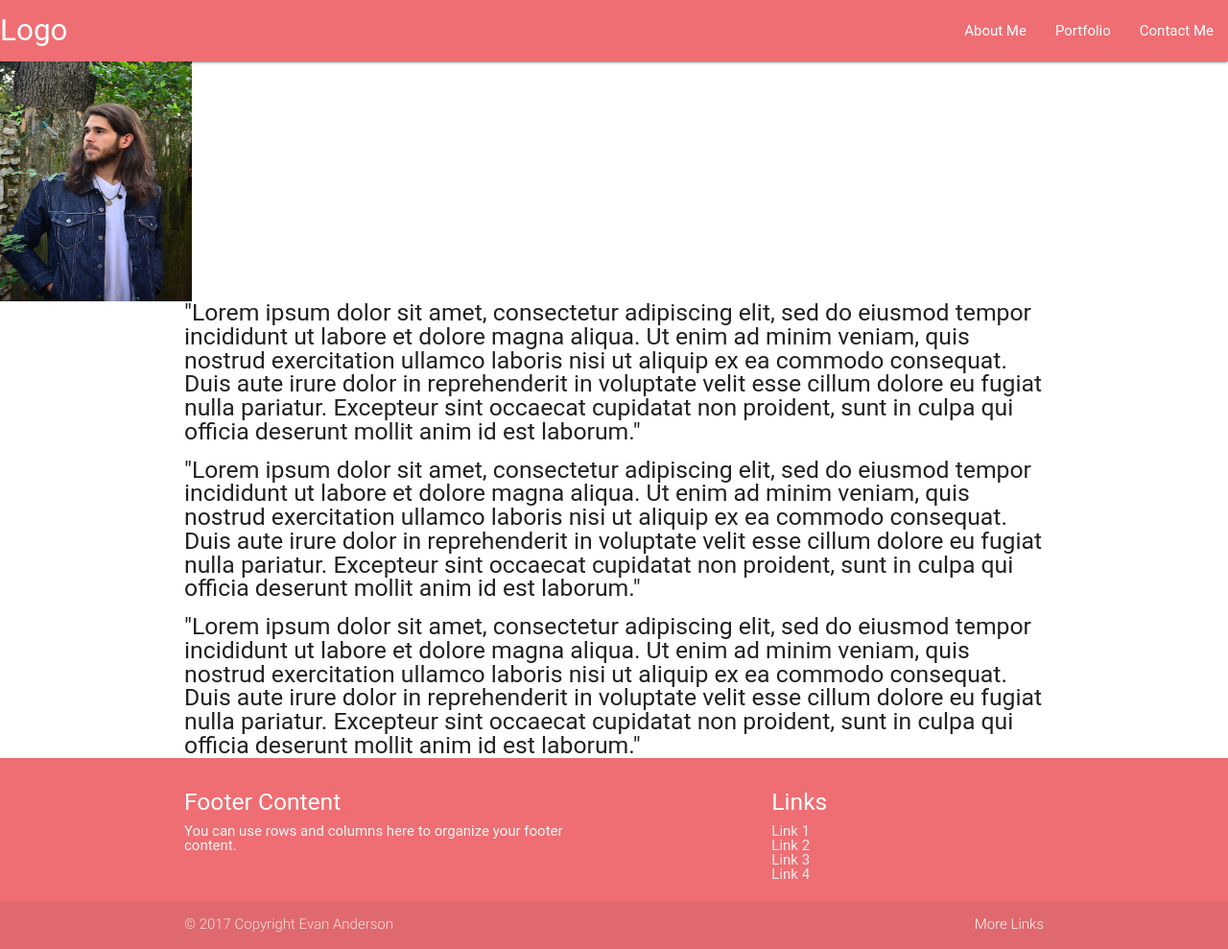
After one commit to epanderson92/portfolio, a PHP site: page /about.html in a window 1280 px wide. The commit adds this page. Shown: the whole page at 96% size. Run offline with PHP 8.4, Linux system fonts and the light colour scheme; some libraries are stand-ins or nearby versions; some web fonts are replaced.

Commit message:
about page

```diff
--- /dev/null
+++ b/about.html
@@ -0,0 +1,83 @@
+<DOCTYPE html>
+<html lang="en">
+<head>
+	<meta charset="UTF-8">
+	<title>Evan Anderson</title>
+	 <link rel="stylesheet" type="text/css" href="assets/css/reset.css">
+	 <link rel="stylesheet" href="https://cdnjs.cloudflare.com/ajax/libs/materialize/0.97.8/css/materialize.min.css">
+	 <link rel="stylesheet" type="text/css" href="assets/css/style.css">
+</head>
+
+	<body>
+	<!-- nav bar -->
+		<nav>
+	    <div class="nav-wrapper">
+	      <a href="#" class="brand-logo">Logo</a>
+	      <ul id="nav-mobile" class="right hide-on-med-and-down">
+	        <li><a href="sass.html">About Me</a></li>
+	        <li><a href="badges.html">Portfolio</a></li>
+	        <li><a href="collapsible.html">Contact Me</a></li>
+	      </ul>
+	    </div>
+	  </nav>
+
+    <!-- pic -->
+
+    <div class="about-wrapper">
+      <img id="about-pic" src="assets/images/evan.jpg" height="250px" width="200px">
+    </div>
+
+
+    <!-- about me text -->
+
+    <div class="container">
+      <p id="me-text">"Lorem ipsum dolor sit amet, consectetur adipiscing elit, sed do eiusmod tempor incididunt ut labore et dolore magna aliqua. Ut enim ad minim veniam, quis nostrud exercitation ullamco laboris nisi ut aliquip ex ea commodo consequat. Duis aute irure dolor in reprehenderit in voluptate velit esse cillum dolore eu fugiat nulla pariatur. Excepteur sint occaecat cupidatat non proident, sunt in culpa qui officia deserunt mollit anim id est laborum."</p>
+
+      <br>
+
+      <p id="me-text">"Lorem ipsum dolor sit amet, consectetur adipiscing elit, sed do eiusmod tempor incididunt ut labore et dolore magna aliqua. Ut enim ad minim veniam, quis nostrud exercitation ullamco laboris nisi ut aliquip ex ea commodo consequat. Duis aute irure dolor in reprehenderit in voluptate velit esse cillum dolore eu fugiat nulla pariatur. Excepteur sint occaecat cupidatat non proident, sunt in culpa qui officia deserunt mollit anim id est laborum."</p>
+
+      <br>
+
+      <p id="me-text">"Lorem ipsum dolor sit amet, consectetur adipiscing elit, sed do eiusmod tempor incididunt ut labore et dolore magna aliqua. Ut enim ad minim veniam, quis nostrud exercitation ullamco laboris nisi ut aliquip ex ea commodo consequat. Duis aute irure dolor in reprehenderit in voluptate velit esse cillum dolore eu fugiat nulla pariatur. Excepteur sint occaecat cupidatat non proident, sunt in culpa qui officia deserunt mollit anim id est laborum."</p>
+    </div>
+
+    <!-- footer -->
+      <footer class="page-footer">
+          <div class="container">
+            <div class="row">
+              <div class="col l6 s12">
+                <h5 class="white-text">Footer Content</h5>
+                <p class="grey-text text-lighten-4">You can use rows and columns here to organize your footer content.</p>
+              </div>
+              <div class="col l4 offset-l2 s12">
+                <h5 class="white-text">Links</h5>
+                <ul>
+                  <li><a class="grey-text text-lighten-3" href="#!">Link 1</a></li>
+                  <li><a class="grey-text text-lighten-3" href="#!">Link 2</a></li>
+                  <li><a class="grey-text text-lighten-3" href="#!">Link 3</a></li>
+                  <li><a class="grey-text text-lighten-3" href="#!">Link 4</a></li>
+                </ul>
+              </div>
+            </div>
+          </div>
+          <div class="footer-copyright">
+            <div class="container">
+            © 2017 Copyright Evan Anderson
+            <a class="grey-text text-lighten-4 right" href="#!">More Links</a>
+            </div>
+          </div>
+        </footer>
+
+
+<!--============================================================================================-->
+
+	<!-- jquery/js link -->
+	<script src="https://ajax.googleapis.com/ajax/libs/jquery/3.1.1/jquery.min.js"></script>
+
+	<script src="https://cdnjs.cloudflare.com/ajax/libs/materialize/0.97.8/js/materialize.min.js"></script>
+
+	<script type="text/javascript" src="assets/js/app.js"></script>
+	</body>
+
+</html>
--- a/assets/css/style.css
+++ b/assets/css/style.css
@@ -28,3 +28,11 @@
 #speed{
 	animation-duration:5s;
 }
+
+.about-wrapper{
+	align-self:center;
+}
+
+ #me-text {
+ 	font-size: 165%;
+ }
```
Also changed, not shown: index.html (+29 -1 lines), assets/images/evan.JPG (added).
